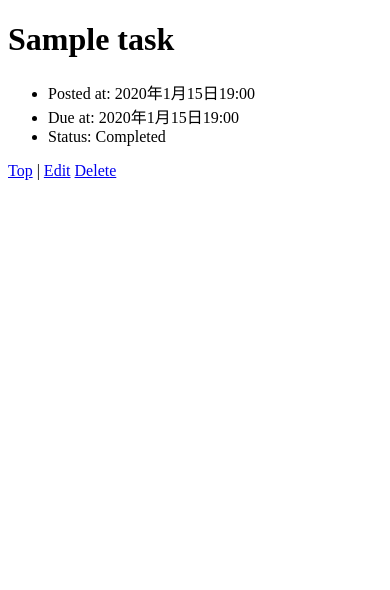
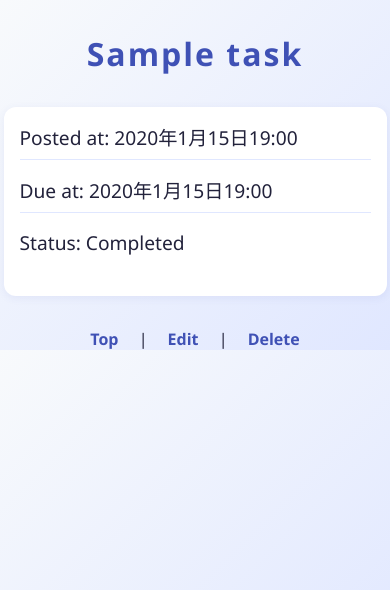
Before and after one commit to 1F10240037/django-test-exercise, a Django app: page /1/ in a window 390 px wide. Shown: the top 590 px of the page. Run offline with Django 5.2, Linux system fonts and the light colour scheme; tables that the repository leaves empty hold one stand-in row (values such as "Sample post").

Commit message:
CSSを追加

```diff
--- a/config/settings.py
+++ b/config/settings.py
@@ -115,7 +115,7 @@ USE_TZ = True
 # Static files (CSS, JavaScript, Images)
 # https://docs.djangoproject.com/en/5.2/howto/static-files/
 
-STATIC_URL = 'static/'
+STATIC_URL = '/static/'
 
 # Default primary key field type
 # https://docs.djangoproject.com/en/5.2/ref/settings/#default-auto-field
--- /dev/null
+++ b/todo/static/css/style.css
@@ -0,0 +1,102 @@
+body {
+  background: linear-gradient(135deg, #f8fafc 0%, #e0e7ff 100%);
+  font-family: 'Segoe UI', 'Noto Sans JP', Arial, sans-serif;
+  color: #22223b;
+  margin: 0;
+  padding: 0;
+}
+
+h1 {
+  text-align: center;
+  margin-top: 2rem;
+  font-size: 2.5rem;
+  color: #3f51b5;
+  letter-spacing: 2px;
+}
+
+ul {
+  background: #fff;
+  border-radius: 12px;
+  box-shadow: 0 2px 8px rgba(63,81,181,0.08);
+  max-width: 400px;
+  margin: 2rem auto;
+  padding: 2rem;
+  list-style: none;
+}
+
+li {
+  font-size: 1.2rem;
+  margin-bottom: 1rem;
+  padding-bottom: 0.5rem;
+  border-bottom: 1px solid #e0e7ff;
+}
+
+li:last-child {
+  border-bottom: none;
+}
+
+div {
+  text-align: center;
+  margin-top: 2rem;
+}
+
+a {
+  color: #3f51b5;
+  text-decoration: none;
+  font-weight: bold;
+  margin: 0 1rem;
+  transition: color 0.2s;
+}
+
+a:hover {
+  color: #1a237e;
+  text-decoration: underline;
+}
+
+@media (max-width: 600px) {
+  ul {
+    max-width: 90vw;
+    padding: 1rem;
+  }
+  h1 {
+    font-size: 2rem;
+  }
+}
+
+label {
+  font-size: 1.4rem;
+  font-weight: bold;
+  display: block;
+  margin-bottom: 0.5rem;
+}
+
+input[type="text"],
+input[type="datetime-local"] {
+  width: 90%;
+  max-width: 500px;
+  font-size: 1.3rem;
+  padding: 0.7rem;
+  margin: 1rem 0;
+  border: 1.5px solid #3f51b5;
+  border-radius: 8px;
+  box-sizing: border-box;
+  display: block;
+  margin-left: auto;
+  margin-right: auto;
+}
+
+button[type="submit"] {
+  font-size: 1.2rem;
+  padding: 0.7rem 2.5rem;
+  background: #3f51b5;
+  color: #fff;
+  border: none;
+  border-radius: 8px;
+  cursor: pointer;
+  margin-top: 1rem;
+  transition: background 0.2s;
+}
+
+button[type="submit"]:hover {
+  background: #1a237e;
+}
--- a/todo/templates/todo/detail.html
+++ b/todo/templates/todo/detail.html
@@ -6,6 +6,7 @@
     <title>To Do Application</title>
     <meta charset="UTF-8">
     <meta name="author" content="INIAD">
+    <link rel="stylesheet" href="{% static 'css/style.css' %}">
   </head>
 
   <body>
@@ -25,7 +26,7 @@
     <div>
       <a href="{% url 'index' %}">Top</a>
       | <a href="{% url 'update' task.id %}">Edit</a>
-        <a href="{% url 'delete' task.id %}">Delete</a>
+      | <a href="{% url 'delete' task.id %}">Delete</a>
     </div>
   </body>
 
--- a/todo/templates/todo/edit.html
+++ b/todo/templates/todo/edit.html
@@ -6,6 +6,7 @@
     <title>To Do Application</title>
     <meta charset="UTF-8">
     <meta name="author" content="INIAD">
+    <link rel="stylesheet" href="{% static 'css/style.css' %}">
   </head>
 
   <body>
--- a/todo/templates/todo/index.html
+++ b/todo/templates/todo/index.html
@@ -6,6 +6,7 @@
     <title>To Do Application</title>
     <meta charset="UTF-8">
     <meta name="author" content="INIAD">
+    <link rel="stylesheet" href="{% static 'css/style.css' %}">
   </head>
 
   <body>
```
